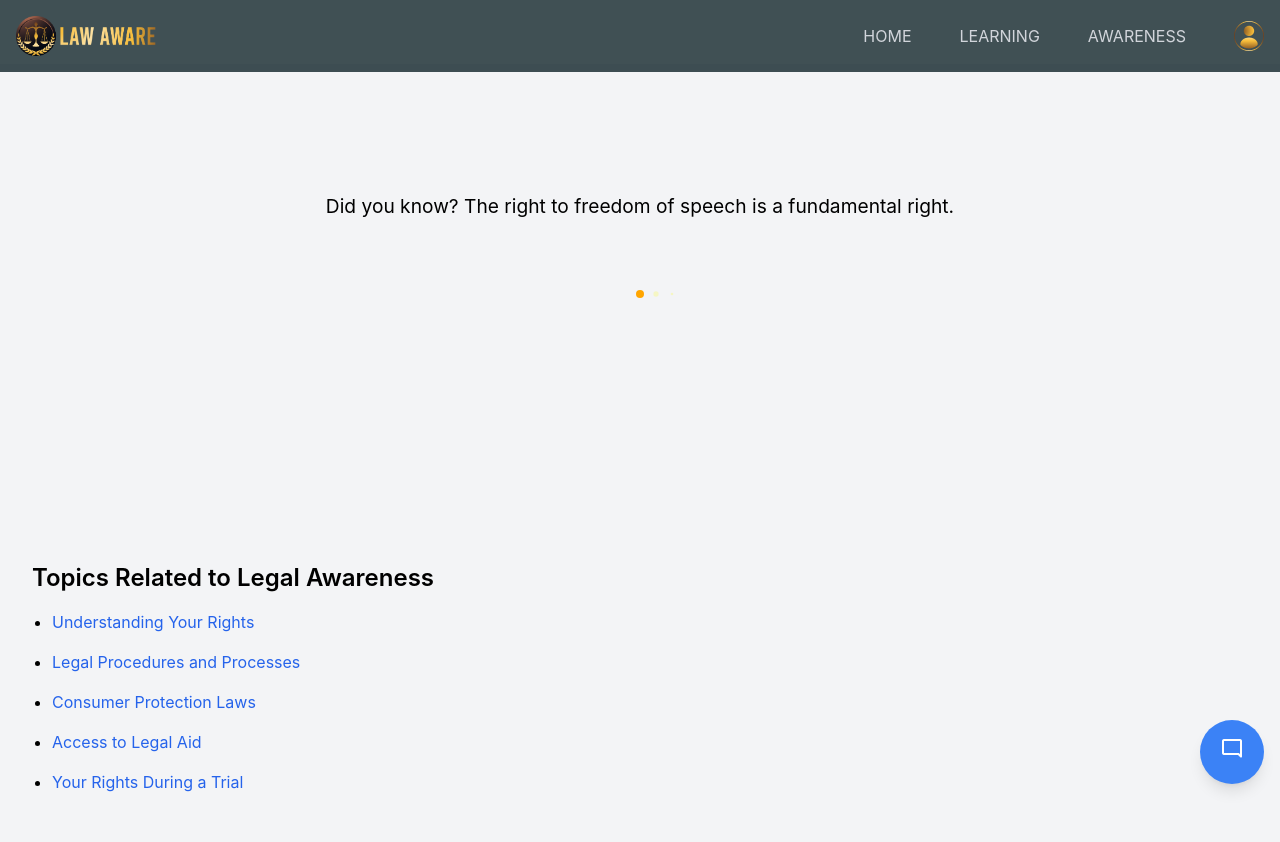
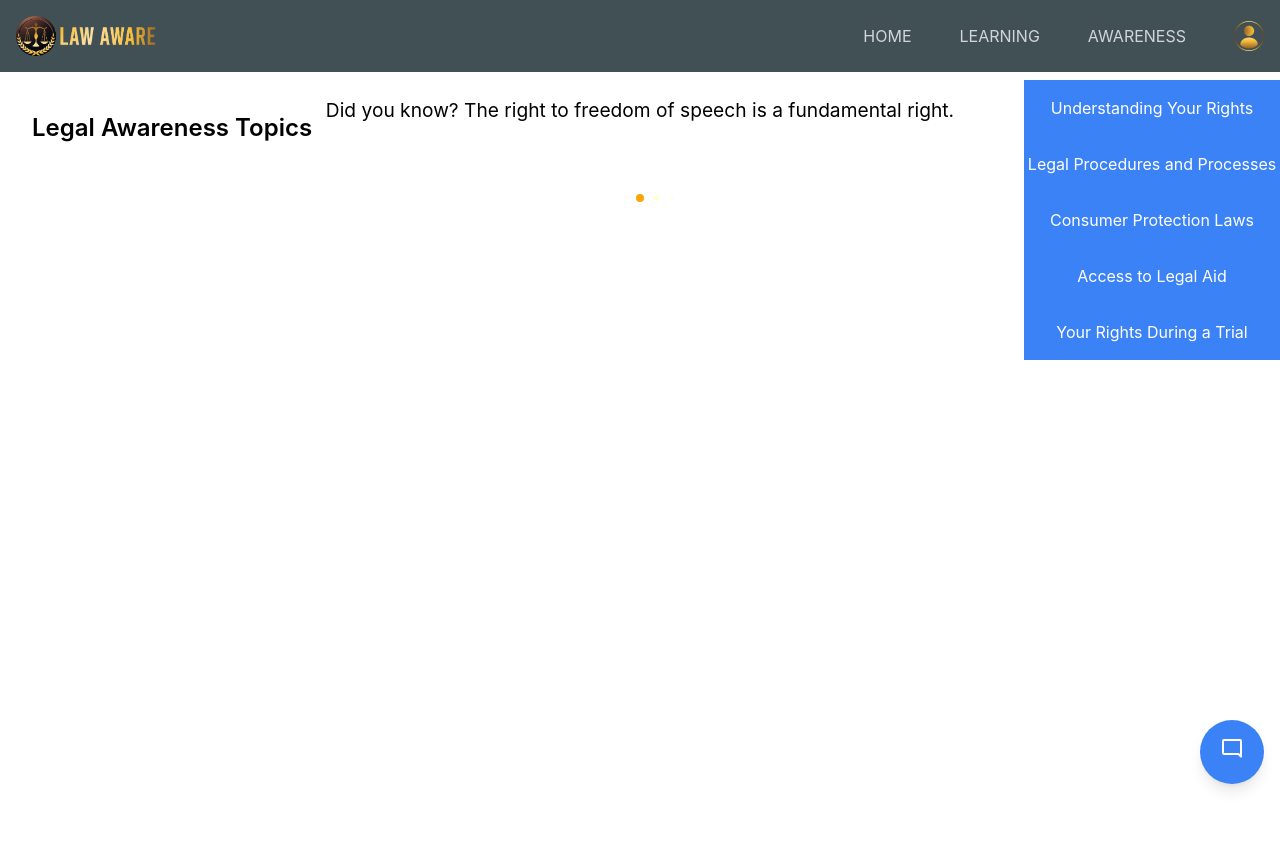
Before and after one commit to abhishek12221732/law-aware, a React (Create React App) app in the folder frontend/: page /awareness in a window 1280 px wide. Shown: the top 842 px of the page. Built offline with nearby package versions, Linux system fonts and the light colour scheme; a web font is replaced by a local one.

Commit message:
frontend

```diff
--- a/frontend/src/index.css
+++ b/frontend/src/index.css
@@ -123,7 +123,6 @@ text-shadow: 0px 4px 4px rgba(0, 0, 0, 0.25);
   -webkit-text-fill-color: transparent;
   background-clip: text;
   -webkit-text-fill-color: transparent;
-
   text-shadow: 0px 4px 4px rgba(0, 0, 0, 0.25);
 
 }
--- a/frontend/src/pages/AwarenessPage.js
+++ b/frontend/src/pages/AwarenessPage.js
@@ -1,6 +1,6 @@
 // src/pages/AwarenessPage.js
 
-import React, { useState, useEffect } from 'react';
+import React, { useState } from 'react';
 import FactsSlider from '../components/FactsSlider';
 
 const facts = [
@@ -11,28 +11,61 @@ const facts = [
   "Did you know? The Constitution is the supreme law of the land."
 ];
 
+const awarenessCards = [
+  { id: 1, title: "Understanding Your Rights", content: "Details about your rights..." },
+  { id: 2, title: "Legal Procedures and Processes", content: "Info on legal processes..." },
+  { id: 3, title: "Consumer Protection Laws", content: "Know your consumer rights..." },
+  { id: 4, title: "Access to Legal Aid", content: "How to access legal aid..." },
+  { id: 5, title: "Your Rights During a Trial", content: "What rights you have in a trial..." }
+];
+
 const AwarenessPage = () => {
+  const [activeCard, setActiveCard] = useState(null);
 
+  const handleBarClick = (cardId) => {
+    setActiveCard(activeCard === cardId ? null : cardId);
+  };
 
   return (
-    <div className="min-h-screen bg-gray-100 p-8 mt-16">
-      <section className="mb-12">
-        <FactsSlider facts={facts}/>
-        <div className="relative mt-16">
+    <div className="relative min-h-screen">
+      {/* Fixed Slider */}
+      <div className="fixed top-0 left-0 w-full z-10">
+        <FactsSlider facts={facts} />
+      </div>
 
+      {/* Main Content */}
+      <div className="flex mt-20">
+        {/* Awareness Cards Area (80% Width) */}
+        <div className="w-4/5 p-8">
+          <h2 className="text-2xl font-semibold mb-4">Legal Awareness Topics</h2>
+          <div className="space-y-8">
+            {awarenessCards.map((card) => (
+              <div
+                key={card.id}
+                className={`p-6 bg-white rounded shadow-md transition-all duration-300 ${
+                  activeCard === card.id ? 'block' : 'hidden'
+                }`}
+              >
+                <h3 className="text-xl font-semibold mb-2">{card.title}</h3>
+                <p>{card.content}</p>
+              </div>
+            ))}
+          </div>
         </div>
-      </section>
 
-      <section>
-        <h2 className="text-2xl font-semibold mb-4 mt-64">Topics Related to Legal Awareness</h2>
-        <ul className="list-disc pl-5 space-y-4">
-          <li><a href="#topic1" className="text-blue-600 hover:underline">Understanding Your Rights</a></li>
-          <li><a href="#topic2" className="text-blue-600 hover:underline">Legal Procedures and Processes</a></li>
-          <li><a href="#topic3" className="text-blue-600 hover:underline">Consumer Protection Laws</a></li>
-          <li><a href="#topic4" className="text-blue-600 hover:underline">Access to Legal Aid</a></li>
-          <li><a href="#topic5" className="text-blue-600 hover:underline">Your Rights During a Trial</a></li>
-        </ul>
-      </section>
+        {/* Fixed Right Sidebar (20% Width) */}
+        <div className="w-1/5 fixed right-0 top-0 h-full flex flex-col justify-start items-center mt-20">
+          {awarenessCards.map((card) => (
+            <div
+              key={card.id}
+              className="w-full bg-blue-500 text-white text-center py-4 cursor-pointer hover:bg-blue-600"
+              onClick={() => handleBarClick(card.id)}
+            >
+              {card.title}
+            </div>
+          ))}
+        </div>
+      </div>
     </div>
   );
 };
```
